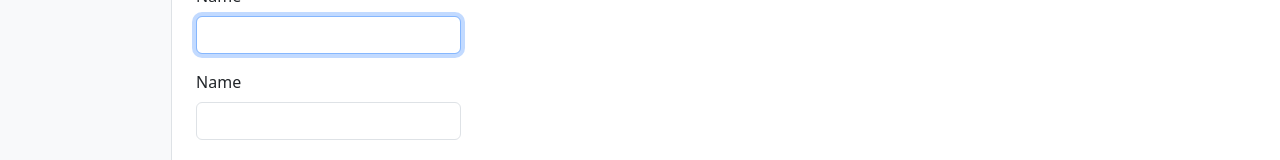
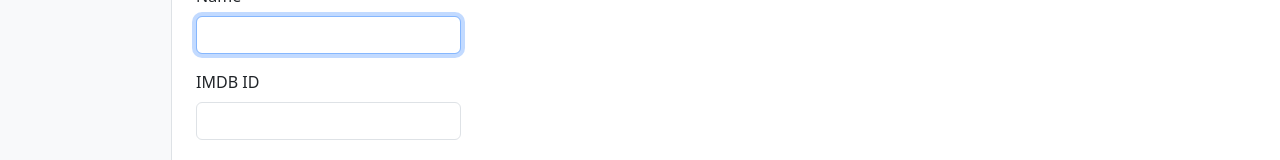
Before and after one commit to craigmckeachie/cinemacast, a React (Vite) app in the folder cinemacast-client/: page /actors/create in a window 1280 px wide. Shown: the part 221-381 px from the top of the page. Built offline with nearby package versions, Linux system fonts and the light colour scheme; the HTML template or start-up script is replaced by a standard one.

Commit message:
actor nationality bug fix

```diff
--- a/cinemacast-client/src/actors/ActorForm.tsx
+++ b/cinemacast-client/src/actors/ActorForm.tsx
@@ -35,7 +35,7 @@ function ActorForm() {
       </div>
       <div className="mb-3">
         <label className="form-label" htmlFor="imdbID">
-          Name
+          IMDB ID
         </label>
         <input
           id="imdbID"
@@ -55,7 +55,7 @@ function ActorForm() {
         <input
           id="nationality"
           className={`form-control ${errors.nationality && "is-invalid"} `}
-          {...register("name")}
+          {...register("nationality")}
           type="text"
         />
         <div className="invalid-feedback">{errors?.nationality?.message}</div>
--- a/cinemacast-client/src/movies/MoviesPage.tsx
+++ b/cinemacast-client/src/movies/MoviesPage.tsx
@@ -18,7 +18,7 @@ function MoviesPage() {
 
       <hr />
 
-      {/* <MovieTable /> */}
+      <MovieTable />
       <MovieList />
     </>
   );
```
